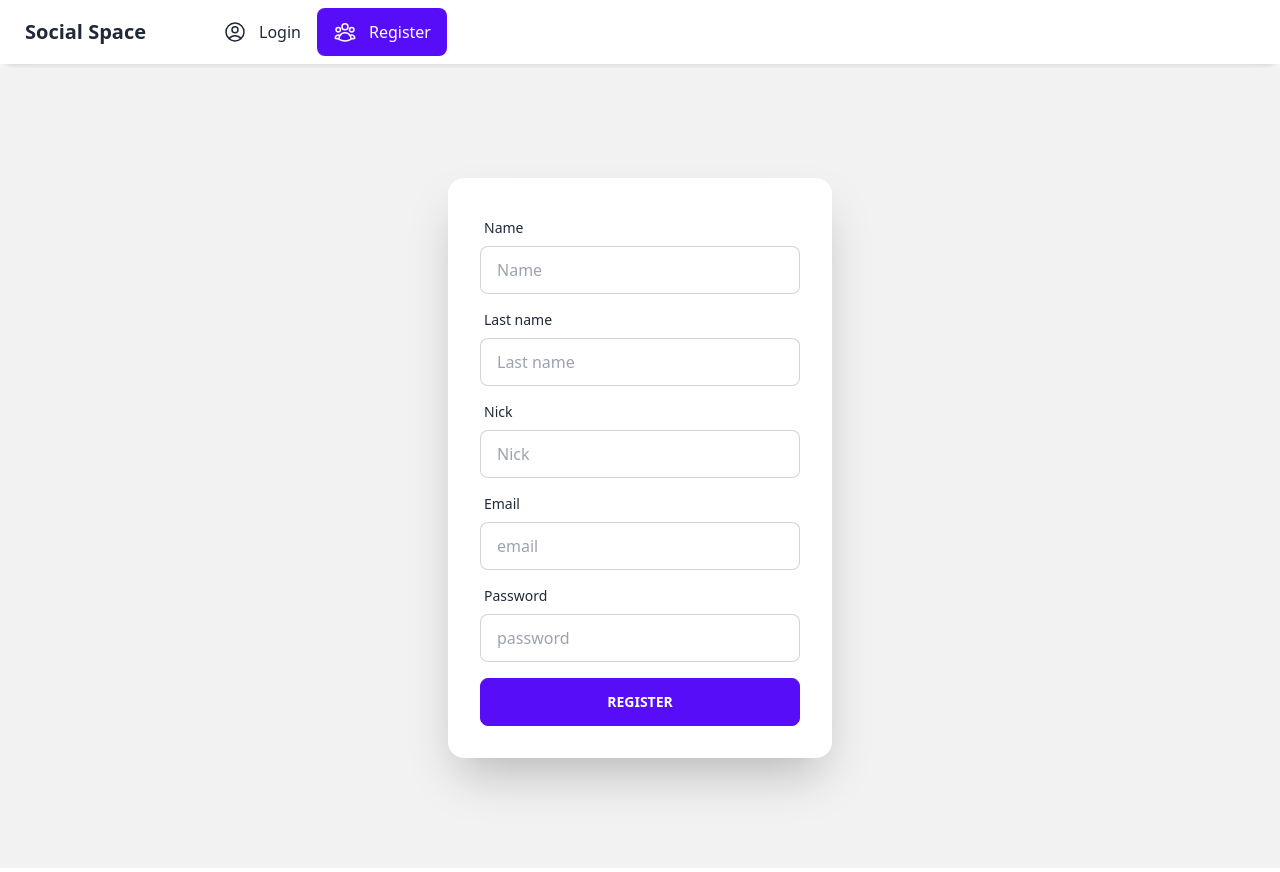
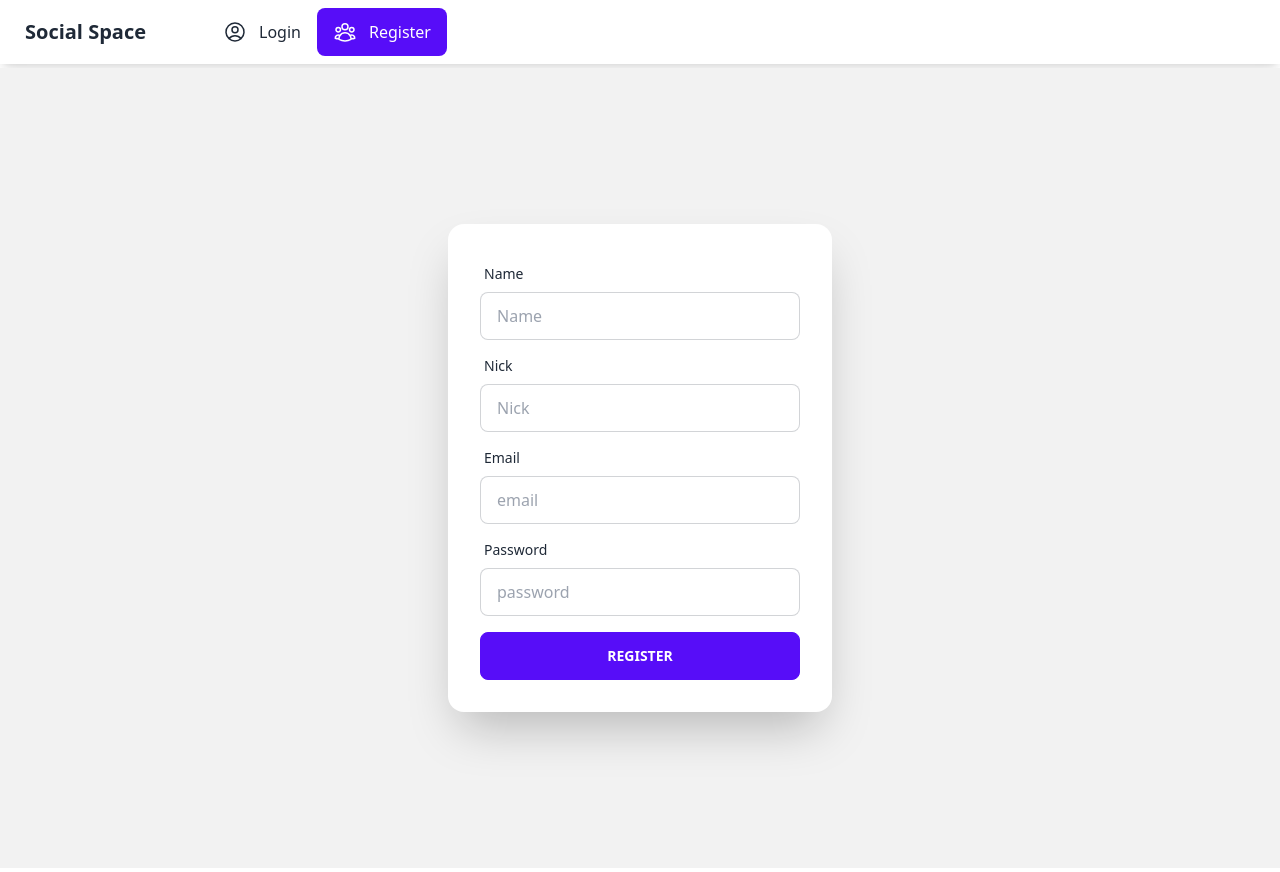
Before and after one commit to jackAvilaP/client-red-social, a React (Vite) app: page /register in a window 1280 px wide. Built offline with nearby package versions, Linux system fonts and the light colour scheme.

Commit message:
changes request

```diff
--- a/src/components/user/Register.jsx
+++ b/src/components/user/Register.jsx
@@ -1,13 +1,24 @@
 import React from "react";
+import { Global } from "../../helpers/Global";
 import useForm from "../../hooks/useForm";
 
 const Register = () => {
   const { form, changed } = useForm({});
 
-  const saveRegister = (e) => {
+  const saveRegister = async (e) => {
     e.preventDefault();
     let newUser = form;
-    console.log(newUser);
+    const request = await fetch(Global.localhost + "user/register", {
+      method: "POST",
+      body: JSON.stringify(newUser),
+      headers: {
+        "Content-type": "application/json",
+      },
+    });
+
+    const data = await request.json();
+
+    console.log(data);
   };
   return (
     <div className="hero min-h-screen bg-base-200 my-1">
@@ -25,18 +36,7 @@ const Register = () => {
               onChange={changed}
             />
           </div>
-          <div className="form-control">
-            <label className="label">
-              <span className="label-text">Last name</span>
-            </label>
-            <input
-              type="text"
-              name="lastName"
-              placeholder="Last name"
-              className="input input-bordered"
-              onChange={changed}
-            />
-          </div>
+
           <div className="form-control">
             <label className="label">
               <span className="label-text">Nick</span>
--- /dev/null
+++ b/src/helpers/Global.jsx
@@ -0,0 +1,3 @@
+export const Global = {
+     localhost: "http://localhost:3800/api/v1/"
+}
```
